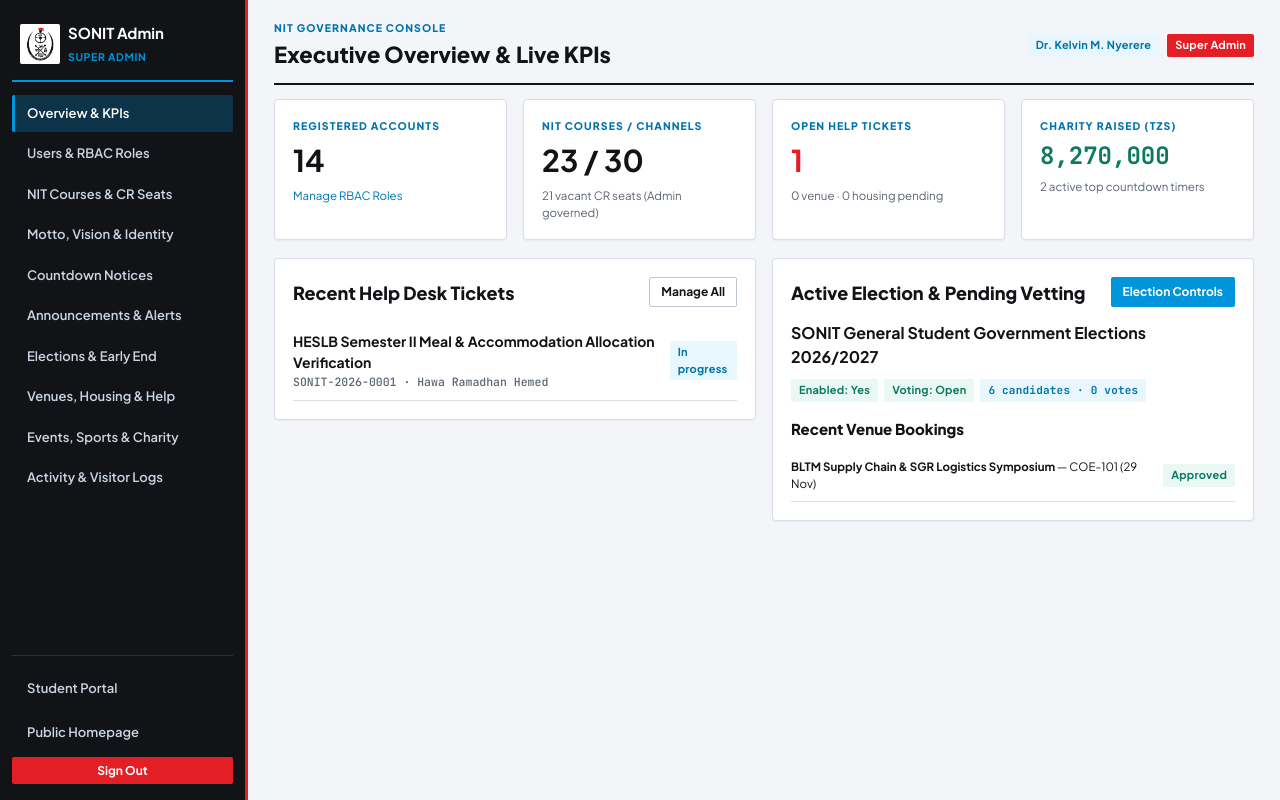
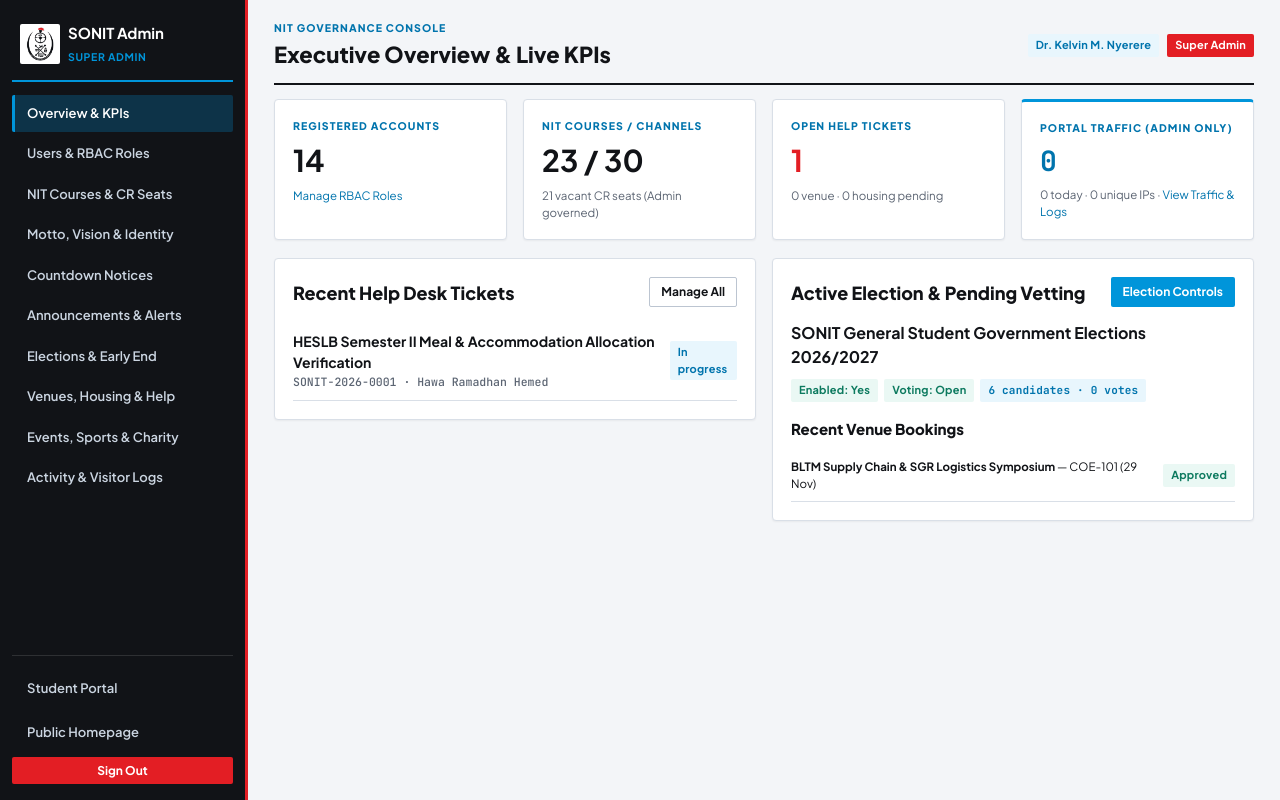
Before and after one commit to Artcoder421/studentsgvt-v2, a Laravel app: page /admin in a window 1280 px wide. Run offline with Laravel 12, Linux system fonts and the light colour scheme; a user stored in the database is signed in; data comes from the database, SQL or seed files in the repository; data that the repository does not hold is empty.

Commit message:
Expose live portal traffic exclusively in Admin Dashboard and enforce admin-only traffic access

```diff
--- a/app/Http/Controllers/Admin/AdminDashboardController.php
+++ b/app/Http/Controllers/Admin/AdminDashboardController.php
@@ -38,6 +38,10 @@ class AdminDashboardController extends Controller
             'urgent_announcements' => Announcement::where('is_urgent', true)->where('is_published', true)->count(),
             'charity_raised' => CharityCampaign::sum('raised_amount'),
             'open_lost_found' => LostFoundItem::where('status', 'open')->count(),
+            'total_visits' => \App\Models\VisitorLog::count(),
+            'today_visits' => \App\Models\VisitorLog::where('visited_at', '>=', now()->startOfDay())->count(),
+            'unique_visitors' => \App\Models\VisitorLog::distinct('ip_address')->count('ip_address'),
+            'total_activities' => \App\Models\ActivityLog::count(),
         ];
 
         $recentTickets = HelpTicket::with('user')->latest()->take(5)->get();
--- a/resources/views/admin/dashboard.blade.php
+++ b/resources/views/admin/dashboard.blade.php
@@ -20,10 +20,13 @@
         <strong style="font-size:30px;color:var(--crimson-600);">{{ $metrics['open_tickets'] }}</strong>
         <div class="text-xs muted mt-1">{{ $metrics['pending_bookings'] }} venue · {{ $metrics['pending_accommodations'] }} housing pending</div>
     </div>
-    <div class="card">
-        <span class="kicker">Charity Raised (TZS)</span>
-        <strong class="mono" style="font-size:24px;color:var(--emerald-700);">{{ number_format($metrics['charity_raised']) }}</strong>
-        <div class="text-xs muted mt-1">{{ $metrics['active_timers'] }} active top countdown timers</div>
+    <div class="card card-accent-blue">
+        <span class="kicker">Portal Traffic (Admin Only)</span>
+        <strong class="mono" style="font-size:28px;color:var(--nit-blue-dark);">{{ number_format($metrics['total_visits']) }}</strong>
+        <div class="text-xs muted mt-1">
+            {{ number_format($metrics['today_visits']) }} today · {{ number_format($metrics['unique_visitors']) }} unique IPs ·
+            <a href="{{ route('admin.logs') }}">View Traffic & Logs</a>
+        </div>
     </div>
 </div>
 
```
Also changed, not shown: tests/Feature/SonitPortalTest.php (+11 -1 lines).
